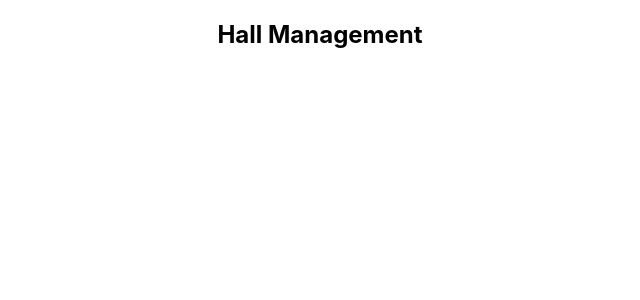
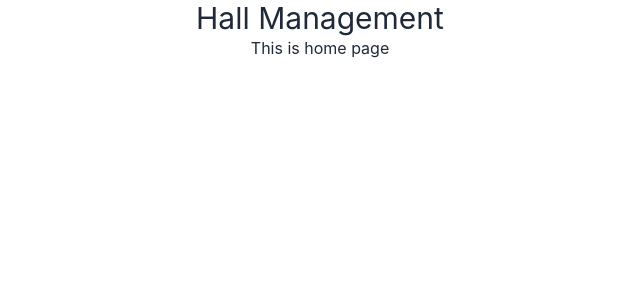
Before and after one commit to Mahfuj-HSTU/Hall-Management-Client, a React (Create React App) app: page / in a window 1280 px wide. Shown: the top 300 px of the page, without its empty margins (320-960 px from the left). Built offline with nearby package versions, Linux system fonts and the light colour scheme.

Commit message:
frameworks

```diff
--- a/package.json
+++ b/package.json
@@ -8,6 +8,7 @@
     "@testing-library/user-event": "^13.5.0",
     "react": "^18.2.0",
     "react-dom": "^18.2.0",
+    "react-router-dom": "^6.16.0",
     "react-scripts": "5.0.1",
     "web-vitals": "^2.1.4"
   },
@@ -34,5 +35,9 @@
       "last 1 firefox version",
       "last 1 safari version"
     ]
+  },
+  "devDependencies": {
+    "daisyui": "^3.7.5",
+    "tailwindcss": "^3.3.3"
   }
 }
--- a/public/index.html
+++ b/public/index.html
@@ -1,5 +1,5 @@
 <!DOCTYPE html>
-<html lang="en">
+<html lang="en" data-theme="light">
   <head>
     <meta charset="utf-8" />
     <link rel="icon" href="%PUBLIC_URL%/favicon.ico" />
@@ -7,8 +7,7 @@
     <meta name="theme-color" content="#000000" />
     <meta
       name="description"
-      content="Web site created using create-react-app"
-    />
+      content="Web site created using create-react-app" />
     <link rel="apple-touch-icon" href="%PUBLIC_URL%/logo192.png" />
     <!--
       manifest.json provides metadata used when your web app is installed on a
--- a/src/App.js
+++ b/src/App.js
@@ -1,10 +1,19 @@
 import logo from "./logo.svg";
 import "./App.css";
+import { RouterProvider, createBrowserRouter } from "react-router-dom";
+import Home from "./Pages/Home/Home";
 
 function App() {
+  const router = createBrowserRouter([
+    {
+      path: "/",
+      element: <Home></Home>,
+    },
+  ]);
   return (
     <div className="App">
-      <h2>Hall Management</h2>
+      <h2 className="text-3xl">Hall Management</h2>
+      <RouterProvider router={router} />
     </div>
   );
 }
--- /dev/null
+++ b/src/Pages/Home/Home.js
@@ -0,0 +1,11 @@
+import React from "react";
+
+const Home = () => {
+  return (
+    <div>
+      <h2>This is home page</h2>
+    </div>
+  );
+};
+
+export default Home;
--- /dev/null
+++ b/tailwind.config.js
@@ -0,0 +1,8 @@
+/** @type {import('tailwindcss').Config} */
+module.exports = {
+  content: ["./src/**/*.{html,js}"],
+  theme: {
+    extend: {},
+  },
+  plugins: [require("daisyui")],
+};
```
Also changed, not shown: src/index.css (+7 -3 lines), 2 other files (tests, documents, lock files or other folders).
